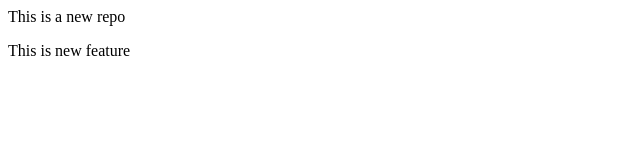
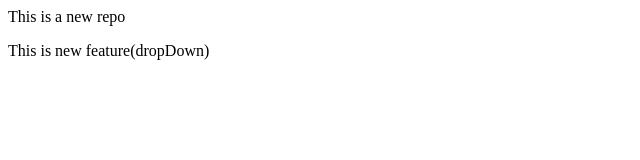
Before and after one commit to SHIVAM-GIRI075/LocalDoc, a plain HTML site: page index.html in a window 1280 px wide. Shown: the full height of the page, 0-640 px from the left. Drawn offline with Linux system fonts and the light colour scheme.

Commit message:
Add Drop Down

```diff
--- a/index.html
+++ b/index.html
@@ -1,2 +1,2 @@
 <p>This is a new repo</p>
-<p>This is new feature</p>
+<p>This is new feature(dropDown)</p>
```
